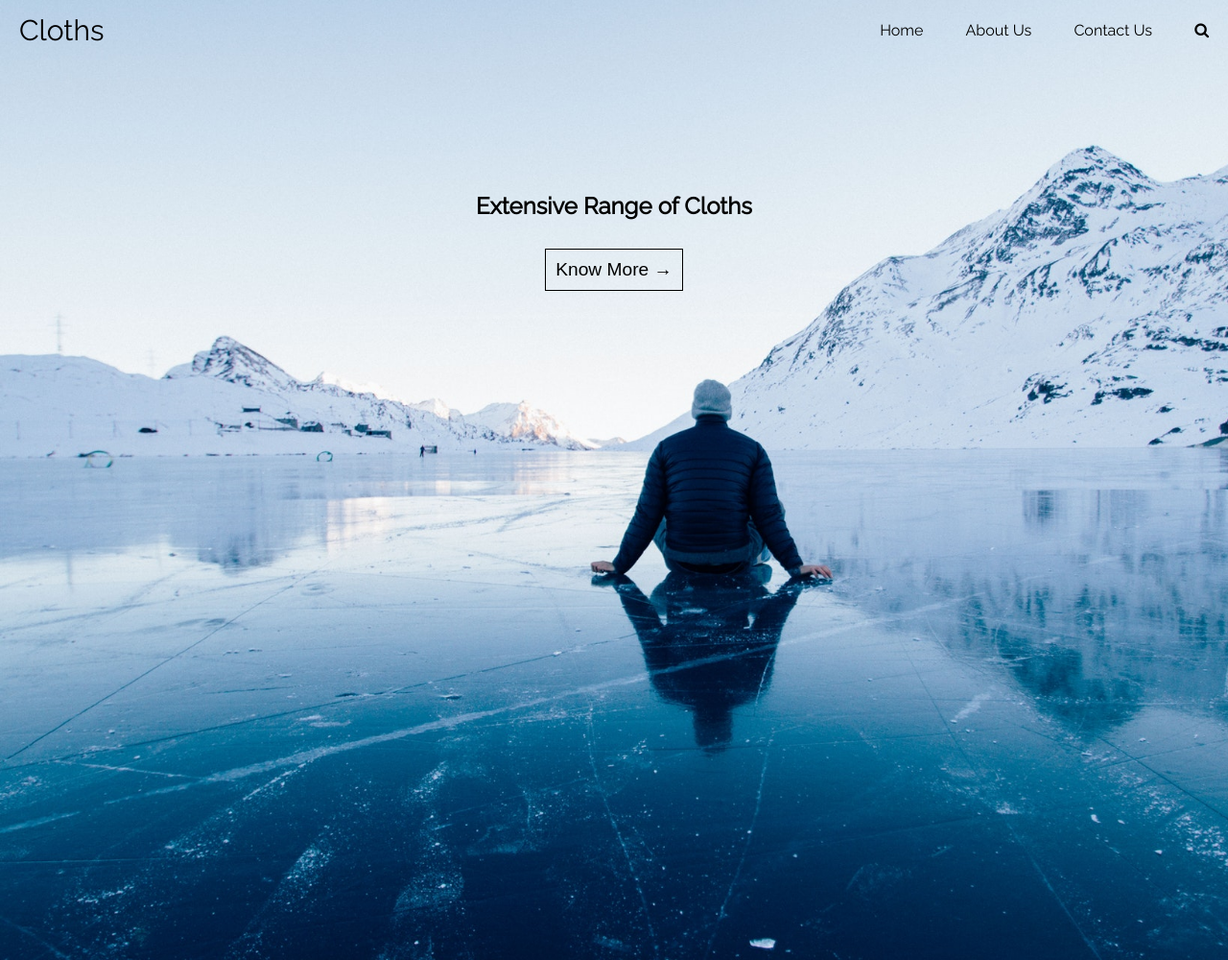
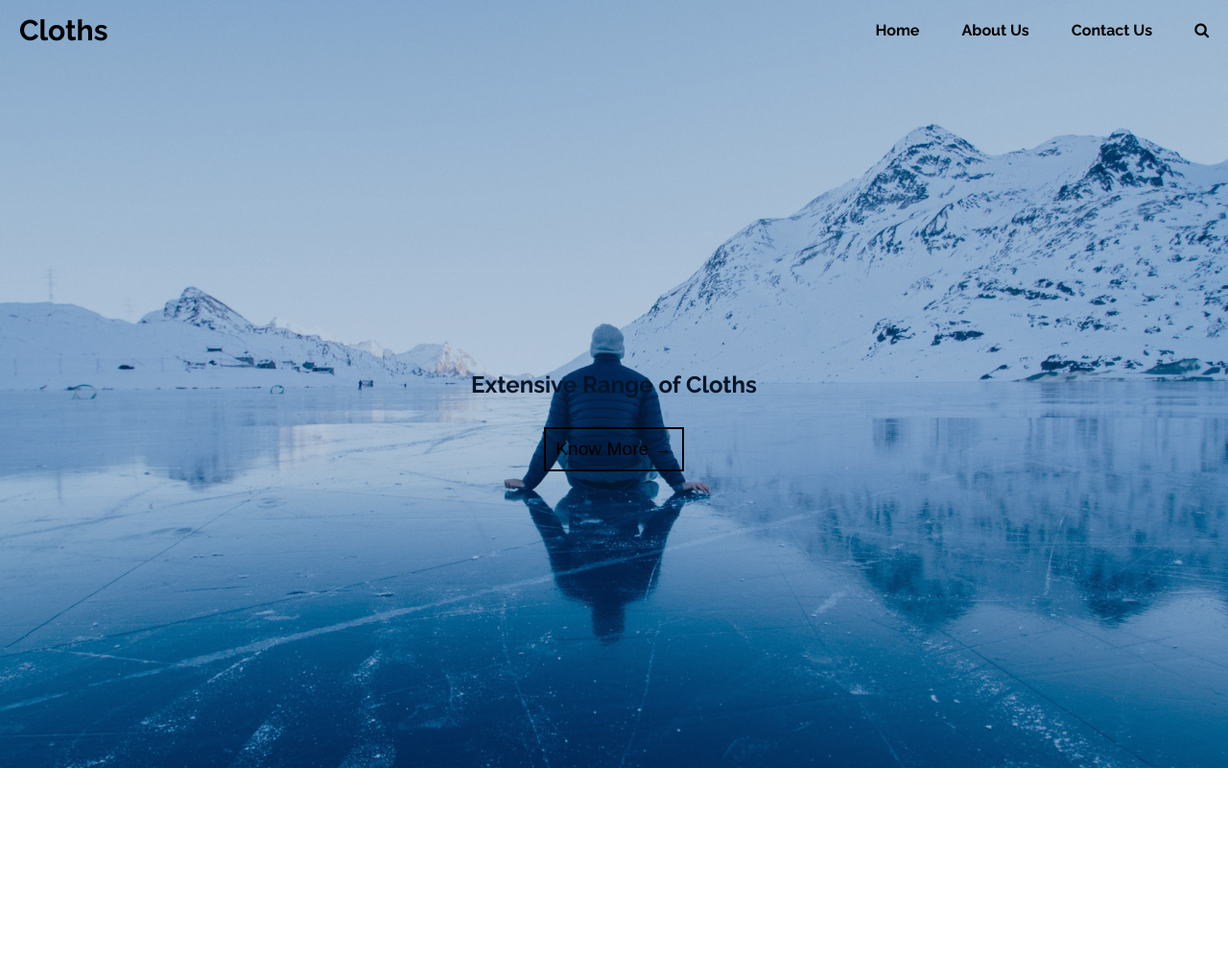
Before and after one commit to ms747/wordpress-template, a website: page index.html in a window 1280 px wide. Shown: the whole page at 96% size. Drawn offline with Linux system fonts and the light colour scheme.

Commit message:
added overlay & centered jumbotron content

```diff
--- a/index.html
+++ b/index.html
@@ -24,9 +24,14 @@
   </nav>
 
   <section class="jumbotron">
+    <div class="overlay"></div>
+    <div class="jumbotron-content">
+      <div class="jumbotron-flex">
         <h1>Extensive Range of Cloths</h1>
         <div class="container">
           <button>Know More &RightArrow;</button>
+        </div>
+      </div>
     </div>
   </section>
 
@@ -34,6 +39,7 @@
 
   </section>
 
+
   <script src="app.js"></script>
 </body>
 </html>
--- a/style.css
+++ b/style.css
@@ -1,4 +1,4 @@
-@import url('https://fonts.googleapis.com/css?family=Raleway');
+@import url('https://fonts.googleapis.com/css?family=Raleway:400,700');
 
 *{
     padding:0;
@@ -34,12 +34,27 @@
     /* box-shadow:0 5px 10px rgb(44, 44, 44); */
 }
 
+.menu1 .menu-items ul li{
+    font-weight: 700;
+}
+
+.menu1 .menu-items ul li:hover{
+    border-bottom: 2px solid black;
+    cursor: pointer;
+}
+
 ul{
     list-style:none;
     text-align:center;
 }
 
-  ul li{
+.menu ul li{
+    margin:0;
+    display:inline-block;
+    padding:0 20px;
+}
+
+.menu1 ul li{
     margin:0;
     display:inline-block;
     padding:0 20px;
@@ -47,7 +62,7 @@
 
 }
 
-  ul li:hover{
+.menu .menu-items  ul li:hover{
     background:white;
     color:black;
     cursor:pointer;
@@ -58,7 +73,13 @@
     justify-content:flex-end;
 }
 
-  .logo{
+.menu1 .logo{
+    padding-left:20px;
+    font-size:30px;
+    font-weight: 700;
+}
+
+.menu .logo{
     padding-left:20px;
     font-size:30px;
 }
@@ -69,8 +90,6 @@
     height: 100vh;
     background: url('./img/back.jpeg');
     background-size: cover;
-    top:-66px;
-    padding-top:200px;
 }
 
 .jumbotron button{
@@ -78,7 +97,7 @@
     background: transparent;
     border-style: none;
     font-size: 1.2rem;
-    border: 1px solid black;
+    border: 2px solid black;
     padding:10px;
     transition: all 0.5s;
 }
@@ -98,15 +117,38 @@
     transform: translateY(2px);
 }
 
-.features{
-    padding: 50vh 0;
-}
 
 .container{
     position: absolute;
     width: 100%;
     display: flex;
     padding:30px 0;
-    align-content: center;
+    align-items: center;
     justify-content: center;
 }
+
+.jumbotron-content{
+    /* position: absolute; */
+    display: flex;
+    align-items: center;
+    justify-content: center;
+    height: 100%;
+    /* width: 100%; */
+}
+
+.jumbotron-flex{
+    flex:1;
+}
+
+
+.overlay{
+    position: absolute;
+    width: 100%;
+    height: 100vh;
+    background: rgba(7, 72, 137, 0.3);
+}
+
+
+.features{
+    height: 100vh;
+}
```
Lines whose indentation alone changed are shown as unchanged.
